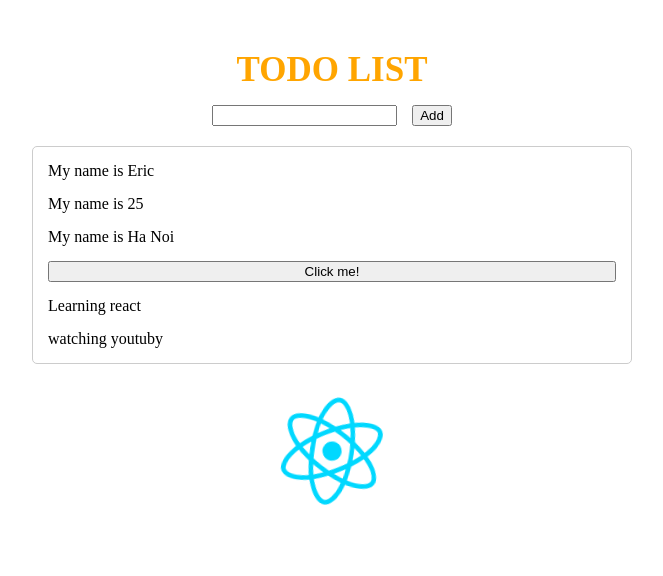
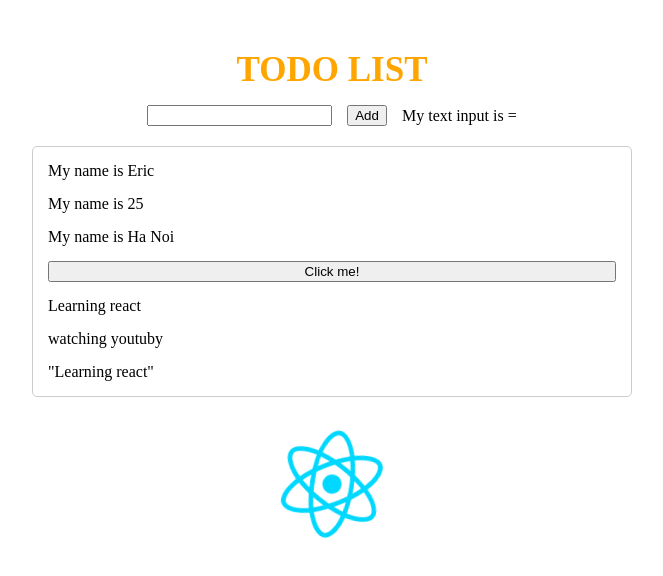
Before and after one commit to AnAnh2k/react-hoidanit, a React (Vite) app: page / in a window 1280 px wide. Shown: the top 576 px of the page, without its empty margins (308-971 px from the left). Built offline with nearby package versions, Linux system fonts and the light colour scheme.

Commit message:
video 37

```diff
--- a/src/App.jsx
+++ b/src/App.jsx
@@ -2,9 +2,13 @@ import "./components/todo/todo.css";
 import TodoNew from "./components/todo/TodoNew";
 import TodoData from "./components/todo/TodoData";
 import img from "./assets/react.svg";
-import React from "react";
+import React, { useState } from "react";
 
 function App() {
+  const [todoList, setTodoList] = useState([
+    { id: 1, name: "Learning react" },
+    { id: 2, name: "watching youtuby" },
+  ]);
   const hoidanit = "Eric";
   const age = 25;
   const data = {
@@ -21,7 +25,12 @@ function App() {
       <div className="todo-container">
         <h1 className="todo-title">TODO LIST</h1>
         <TodoNew addNewTodo={addNewTodo}></TodoNew>
-        <TodoData name={hoidanit} age={age} data={data}></TodoData>
+        <TodoData
+          name={hoidanit}
+          age={age}
+          data={data}
+          todoList={todoList}
+        ></TodoData>
         <div className="todo-image">
           <img src={img} alt="" className="logo" />
         </div>
--- a/src/components/todo/TodoData.jsx
+++ b/src/components/todo/TodoData.jsx
@@ -6,7 +6,7 @@ export default function TodoData(props) {
   // const name = props.name
   // const age = props.age
   // const data = props.data
-  // console.log(props);
+  console.log(props);
 
   return (
     <div className="todo-data">
@@ -16,6 +16,7 @@ export default function TodoData(props) {
       <button>Click me!</button>
       <div>Learning react</div>
       <div>watching youtuby</div>
+      <div>{JSON.stringify(props.todoList[0].name)}</div>
     </div>
   );
 }
--- a/src/components/todo/TodoNew.jsx
+++ b/src/components/todo/TodoNew.jsx
@@ -1,13 +1,15 @@
-import React from "react";
+import React, { useState } from "react";
 
 export default function TodoNew(props) {
+  // useTtate hook (getter/setter)
   const { addNewTodo } = props;
+  const [valueInput, SetValueInput] = useState("");
   const handleClick = () => {
-    alert("click me");
+    console.log(valueInput);
   };
 
   const handleOnChange = (name) => {
-    console.log("handleOnChange", name);
+    SetValueInput(name);
   };
   return (
     <div className="todo-new">
@@ -20,6 +22,7 @@ export default function TodoNew(props) {
       <button style={{ cursor: "pointer" }} onClick={handleClick}>
         Add
       </button>
+      <div>My text input is = {valueInput}</div>
     </div>
   );
 }
```
